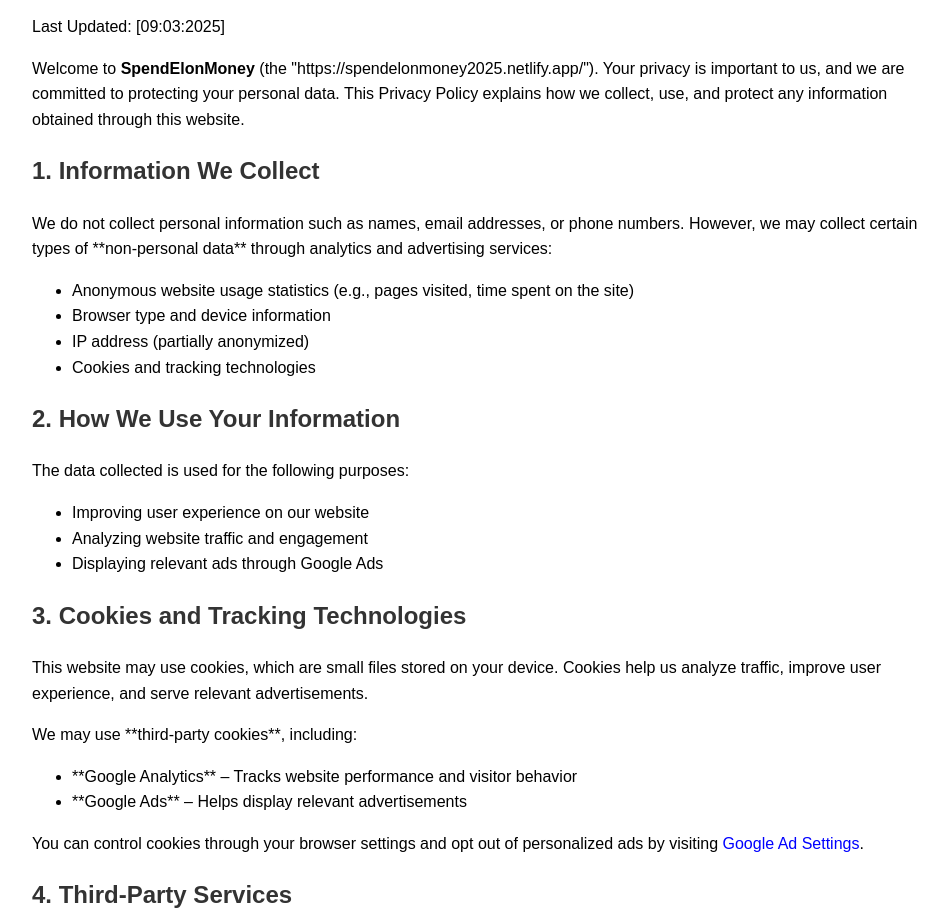
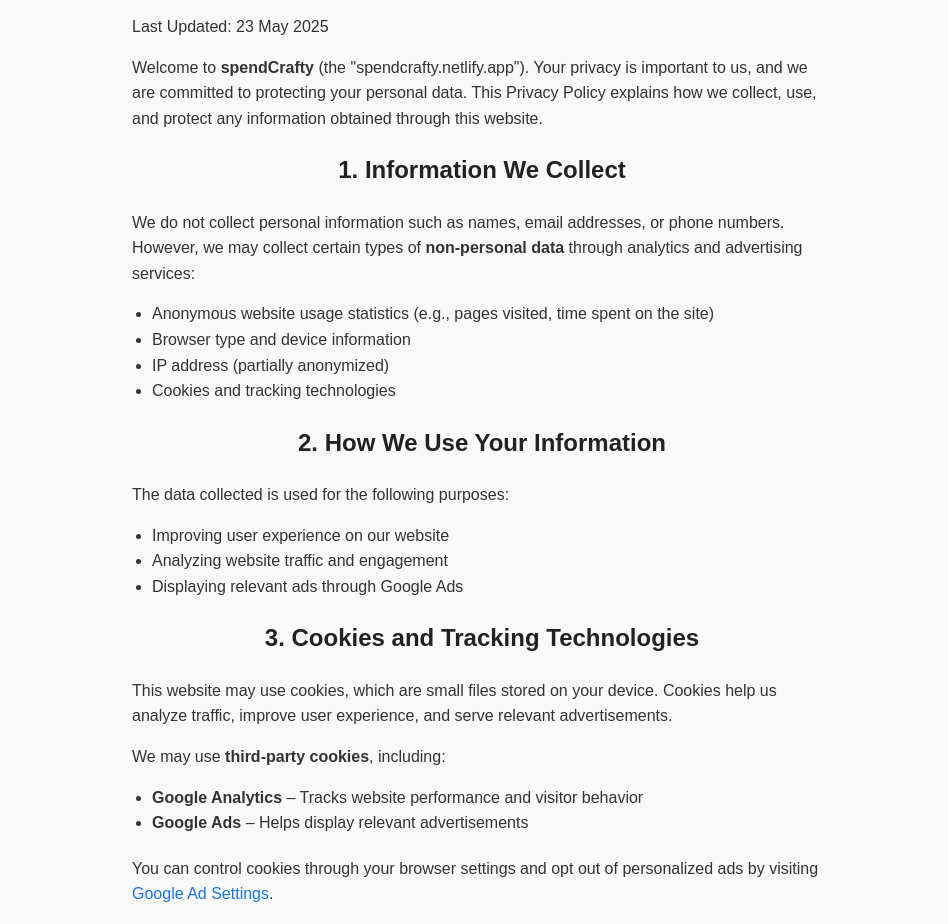
Before and after one commit to Nail-Revolution-777/Smart-Spending, a plain HTML site: page privacy.html in a window 1280 px wide. Shown: the part 100-1024 px from the top of the page, without its empty margins (158-1106 px from the left). Drawn offline with Linux system fonts and the light colour scheme.

Commit message:
Add files via upload

```diff
--- a/privacy.html
+++ b/privacy.html
@@ -1,24 +1,48 @@
 <!DOCTYPE html>
 <html lang="en">
 <head>
-    <meta charset="UTF-8">
-    <meta name="viewport" content="width=device-width, initial-scale=1.0">
+    <meta charset="UTF-8" />
+    <meta name="viewport" content="width=device-width, initial-scale=1" />
     <title>Privacy Policy</title>
     <style>
-        body { font-family: Arial, sans-serif; max-width: 900px; margin: auto; padding: 20px; line-height: 1.6; }
-        h1, h2 { color: #333; }
-        h1 { text-align: center; }
-        a { color: blue; text-decoration: none; }
+        body {
+            font-family: Arial, sans-serif;
+            max-width: 900px;
+            margin: auto;
+            padding: 20px;
+            line-height: 1.6;
+            background-color: #f9f9f9;
+            color: #333;
+        }
+        h1, h2 {
+            text-align: center;
+            color: #222;
+        }
+        a {
+            color: #1a73e8;
+            text-decoration: none;
+        }
+        a:hover {
+            text-decoration: underline;
+        }
+        ul {
+            max-width: 700px;
+            margin: 10px auto 20px auto;
+        }
+        p {
+            max-width: 700px;
+            margin: 10px auto 15px auto;
+        }
     </style>
 </head>
 <body>
     <h1>Privacy Policy</h1>
-    <p>Last Updated: [09:03:2025]</p>
+    <p>Last Updated: 23 May 2025</p>
 
-    <p>Welcome to <strong>SpendElonMoney</strong> (the "https://spendelonmoney2025.netlify.app/"). Your privacy is important to us, and we are committed to protecting your personal data. This Privacy Policy explains how we collect, use, and protect any information obtained through this website.</p>
+    <p>Welcome to <strong>spendCrafty</strong> (the "spendcrafty.netlify.app"). Your privacy is important to us, and we are committed to protecting your personal data. This Privacy Policy explains how we collect, use, and protect any information obtained through this website.</p>
 
     <h2>1. Information We Collect</h2>
-    <p>We do not collect personal information such as names, email addresses, or phone numbers. However, we may collect certain types of **non-personal data** through analytics and advertising services:</p>
+    <p>We do not collect personal information such as names, email addresses, or phone numbers. However, we may collect certain types of <strong>non-personal data</strong> through analytics and advertising services:</p>
     <ul>
         <li>Anonymous website usage statistics (e.g., pages visited, time spent on the site)</li>
         <li>Browser type and device information</li>
@@ -36,12 +60,12 @@
 
     <h2>3. Cookies and Tracking Technologies</h2>
     <p>This website may use cookies, which are small files stored on your device. Cookies help us analyze traffic, improve user experience, and serve relevant advertisements.</p>
-    <p>We may use **third-party cookies**, including:</p>
+    <p>We may use <strong>third-party cookies</strong>, including:</p>
     <ul>
-        <li>**Google Analytics** – Tracks website performance and visitor behavior</li>
-        <li>**Google Ads** – Helps display relevant advertisements</li>
+        <li><strong>Google Analytics</strong> – Tracks website performance and visitor behavior</li>
+        <li><strong>Google Ads</strong> – Helps display relevant advertisements</li>
     </ul>
-    <p>You can control cookies through your browser settings and opt out of personalized ads by visiting <a href="https://adssettings.google.com/authenticated" target="_blank">Google Ad Settings</a>.</p>
+    <p>You can control cookies through your browser settings and opt out of personalized ads by visiting <a href="https://adssettings.google.com/authenticated" target="_blank" rel="noopener noreferrer">Google Ad Settings</a>.</p>
 
     <h2>4. Third-Party Services</h2>
     <p>We may use third-party services for analytics and advertising, including:</p>
@@ -70,6 +94,6 @@
 
     <h2>9. Contact Us</h2>
     <p>If you have any questions about this Privacy Policy, please contact us at:</p>
-    <p>Email: <strong>gulshansiri1012@gmail.com</gmail></strong></p>
+    <p>Email: <strong><a href="mailto:gulshansiri1012@gmail.com">gulshansiri1012@gmail.com</a></strong></p>
 </body>
 </html>
```
